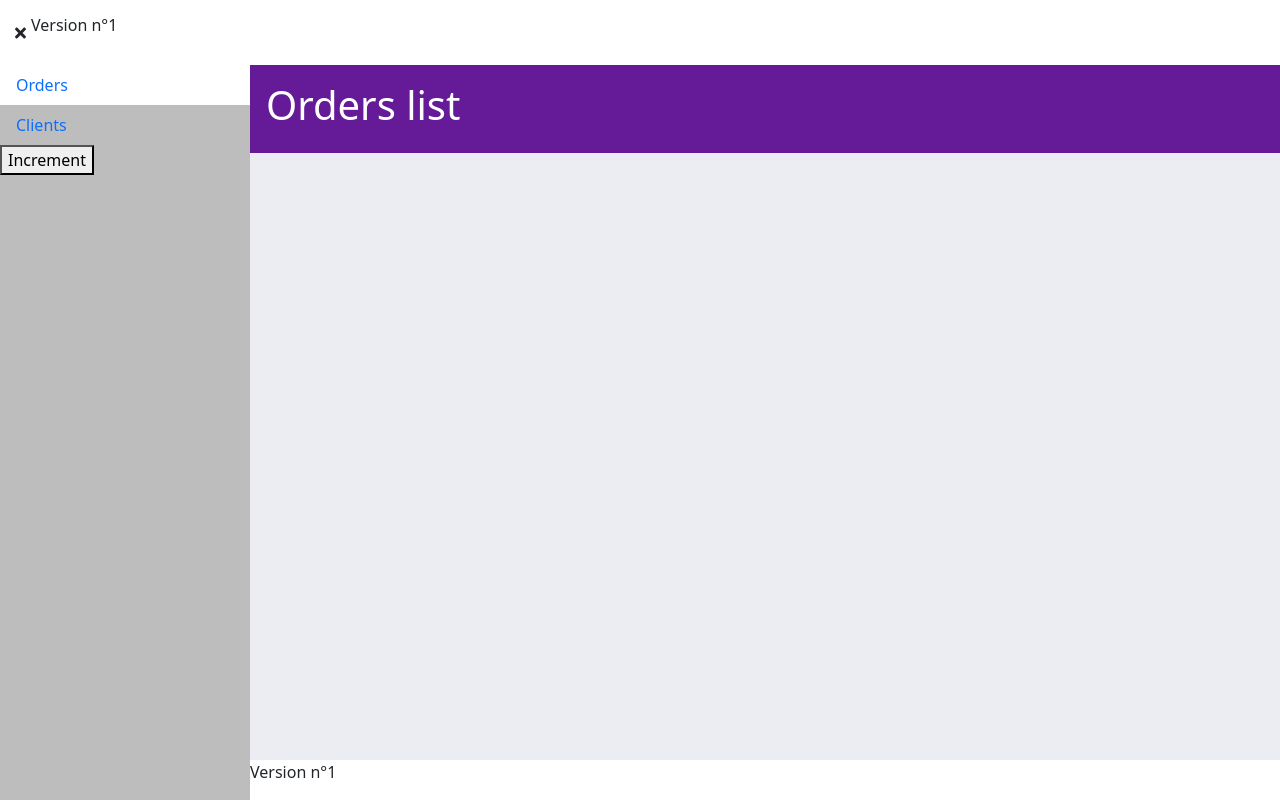
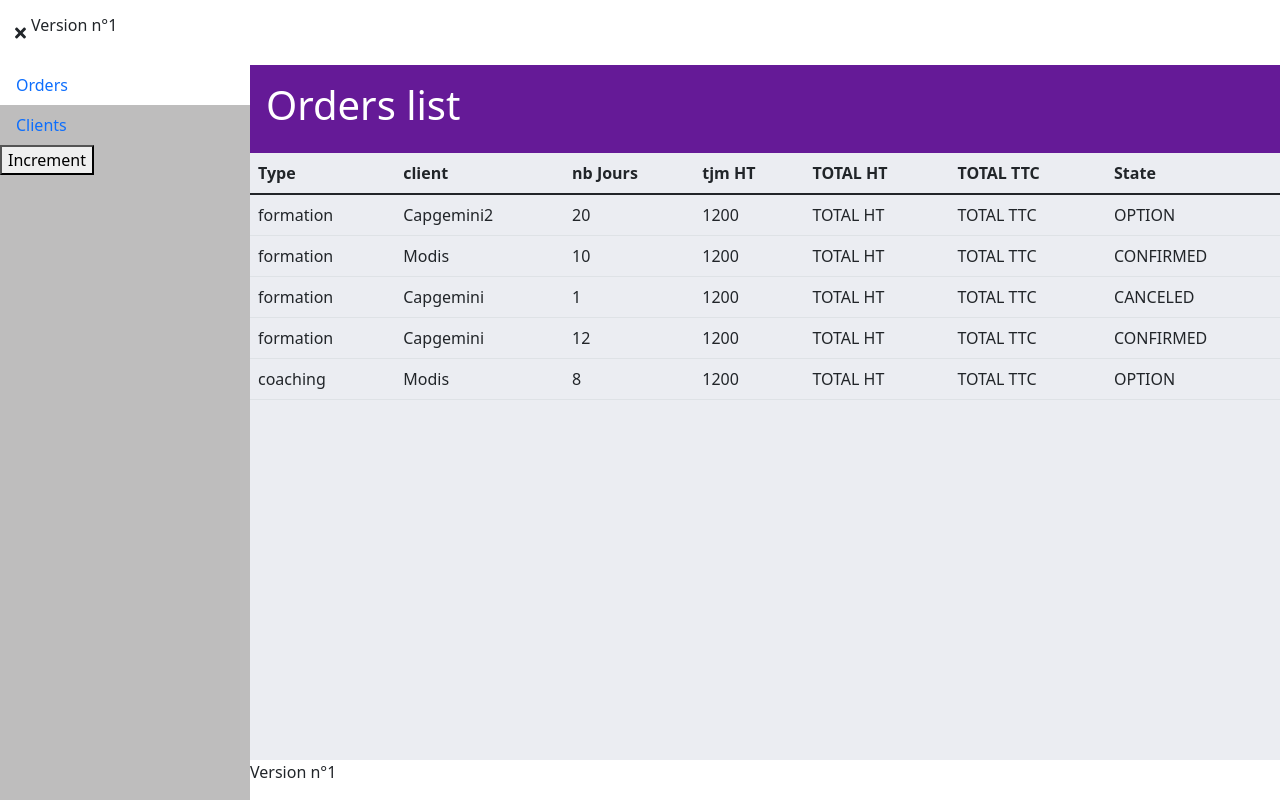
Before and after one commit to dnyuhm/crm-21-mars, an Angular app: page /orders in a window 1280 px wide. Built offline with nearby package versions, Linux system fonts and the light colour scheme; data requests are answered from the project's data file.

Commit message:
Commit 26 : Projection d’un tableau dynamique

```diff
--- a/src/app/orders/pages/page-list-orders/page-list-orders.component.html
+++ b/src/app/orders/pages/page-list-orders/page-list-orders.component.html
@@ -1,3 +1,14 @@
 <app-template-full-width [title]="myTitle">
   <!-- <button (click)="changeTitle()">Change title</button> -->
+  <app-table-light *ngIf="collection" [headers]="headers">
+    <tr *ngFor="let item of collection">
+      <td>{{ item.typePresta }}</td>
+      <td>{{ item.client }}</td>
+      <td>{{ item.nbJours }}</td>
+      <td>{{ item.tjmHt }}</td>
+      <td>TOTAL HT</td>
+      <td>TOTAL TTC</td>
+      <td>{{ item.state }}</td>
+    </tr>
+  </app-table-light>
 </app-template-full-width>
--- a/src/app/orders/pages/page-list-orders/page-list-orders.component.ts
+++ b/src/app/orders/pages/page-list-orders/page-list-orders.component.ts
@@ -1,4 +1,5 @@
 import { Component, OnInit } from '@angular/core';
+import { Order } from 'src/app/core/models/order';
 import { OrdersService } from '../../services/orders.service';
 
 @Component({
@@ -8,13 +9,26 @@
 })
 export class PageListOrdersComponent implements OnInit {
   public myTitle: string;
+  public headers: string[];
+  public collection!: Order[];
 
   constructor(private ordersService: OrdersService) {
     this.myTitle = 'Orders list';
+    this.headers = [
+      'Type',
+      'client',
+      'nb Jours',
+      'tjm HT',
+      'TOTAL HT',
+      'TOTAL TTC',
+      'State',
+    ];
 
     // console.log('page list instanced');
-    this.ordersService.collection$.subscribe((data) => console.log(data));
-    console.log('constructor');
+    this.ordersService.collection$.subscribe((data) => {
+      this.collection = data;
+      // console.log(this.collection);
+    });
   }
 
   ngOnInit(): void {}
--- /dev/null
+++ b/src/app/shared/components/btn/btn.component.html
@@ -0,0 +1 @@
+<p>btn works!</p>
--- /dev/null
+++ b/src/app/shared/components/btn/btn.component.ts
@@ -0,0 +1,15 @@
+import { Component, OnInit } from '@angular/core';
+
+@Component({
+  selector: 'app-btn',
+  templateUrl: './btn.component.html',
+  styleUrls: ['./btn.component.scss']
+})
+export class BtnComponent implements OnInit {
+
+  constructor() { }
+
+  ngOnInit(): void {
+  }
+
+}
--- /dev/null
+++ b/src/app/shared/components/table-light/table-light.component.html
@@ -0,0 +1,10 @@
+<table class="table">
+  <thead>
+    <tr>
+      <th *ngFor="let header of headers" scope="col">{{ header }}</th>
+    </tr>
+  </thead>
+  <tbody>
+    <ng-content></ng-content>
+  </tbody>
+</table>
--- /dev/null
+++ b/src/app/shared/components/table-light/table-light.component.ts
@@ -0,0 +1,25 @@
+import { Component, Input, OnChanges, OnInit } from '@angular/core';
+
+@Component({
+  selector: 'app-table-light',
+  templateUrl: './table-light.component.html',
+  styleUrls: ['./table-light.component.scss'],
+})
+export class TableLightComponent implements OnInit, OnChanges {
+  @Input() public headers!: string[];
+
+  constructor() {
+    // console.log(this.headers);
+    // console.log(this.collection);
+  }
+
+  ngOnChanges(): void {
+    // console.log(this.headers);
+    // console.log(this.collection);
+  }
+
+  ngOnInit(): void {
+    // console.log(this.headers);
+    // console.log(this.collection);
+  }
+}
```
Also changed, not shown: src/app/shared/shared.module.ts (+7 -2 lines), src/app/shared/components/btn/btn.component.scss (added), src/app/shared/components/table-light/table-light.component.scss (added), 2 other files (tests, documents, lock files or other folders).
